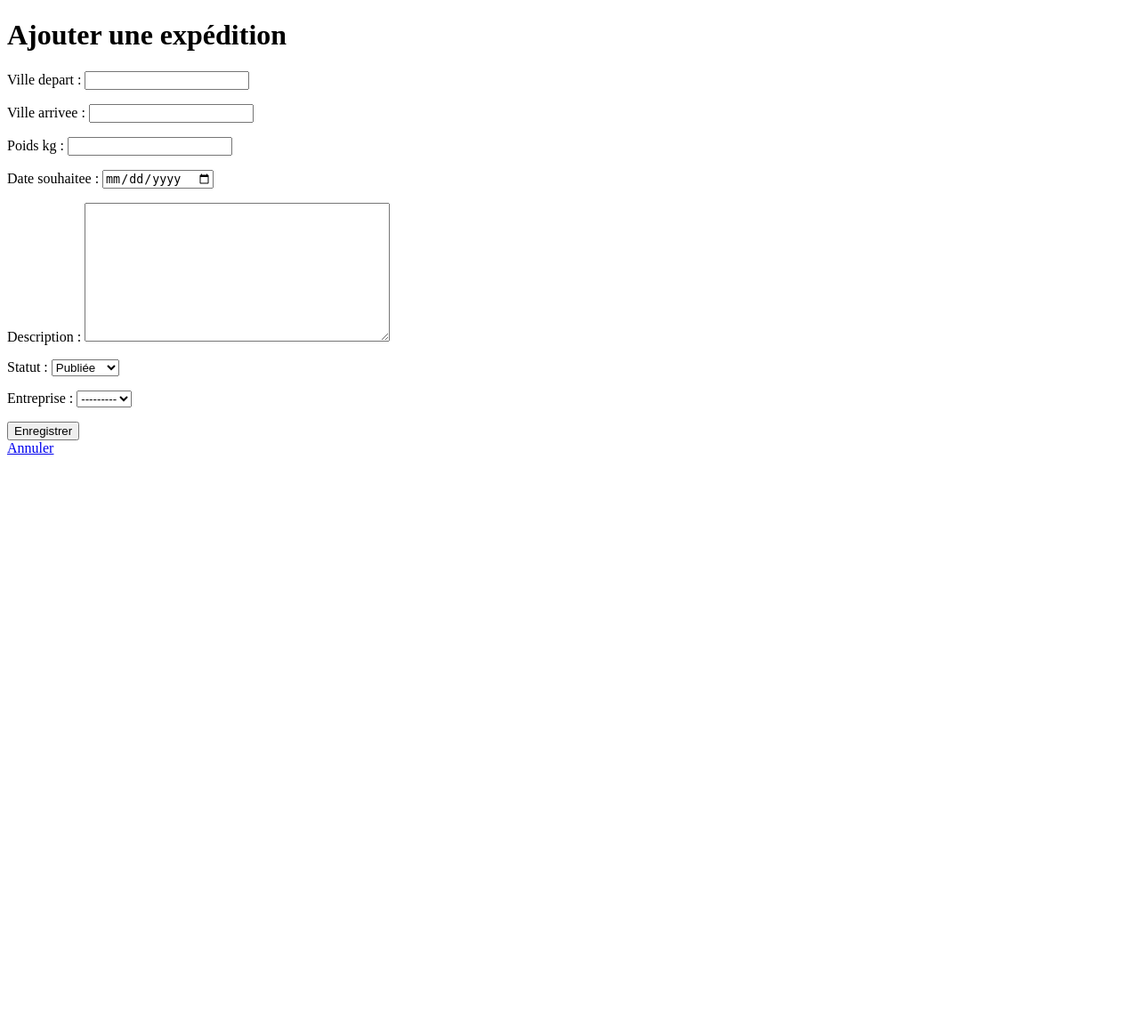
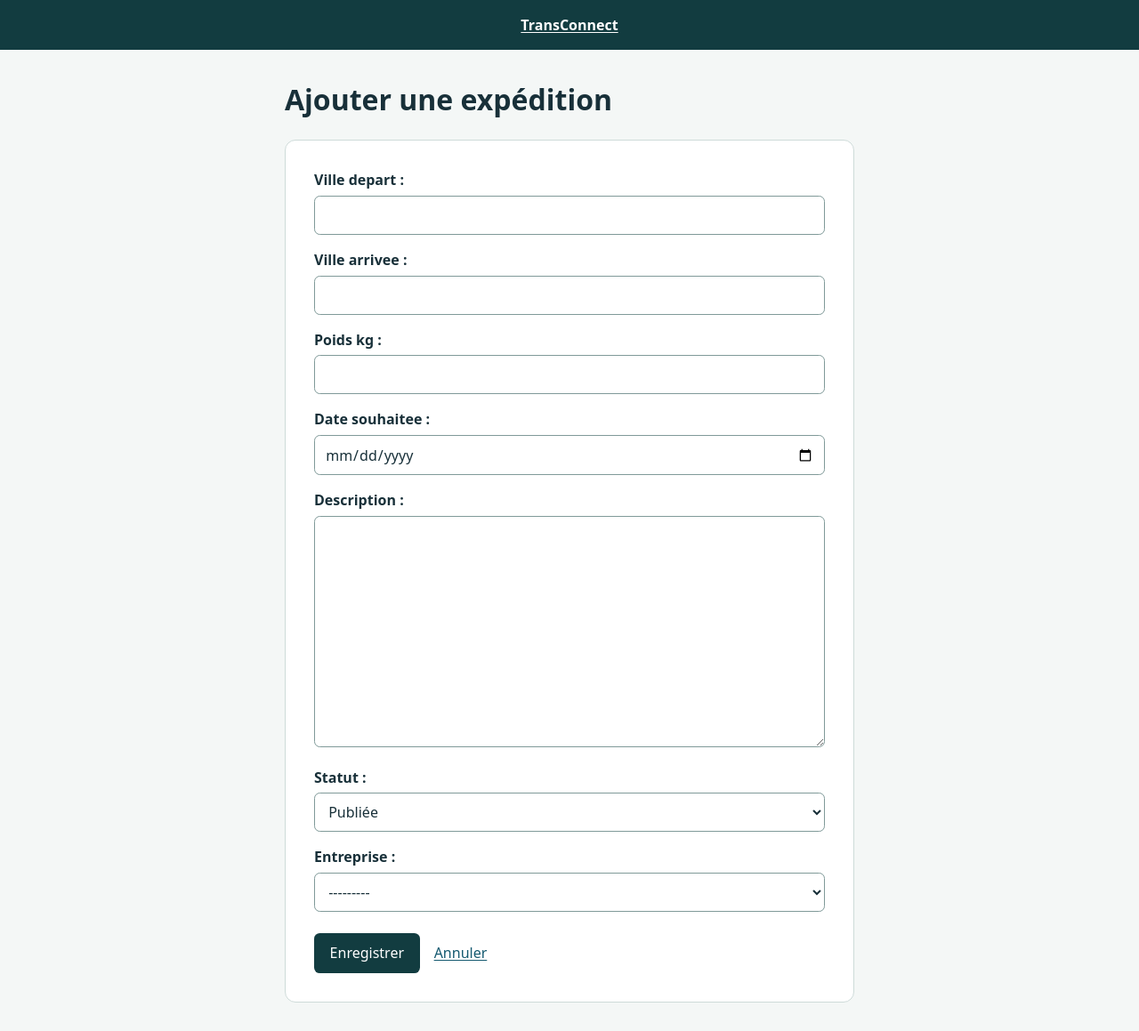
Before and after one commit to dhia772/2ayai, a Django app: page /expeditions/ajouter/ in a window 1280 px wide. Shown: the whole page at 89% size. Before the commit the page ends 511 px from the top, so only its background shows below. Run offline with Django 5.2, Linux system fonts and the light colour scheme; data that the repository does not hold is empty.

Commit message:
AI: style the shipment form

```diff
--- a/expeditionA/templates/expeditions/formulaire.html
+++ b/expeditionA/templates/expeditions/formulaire.html
@@ -4,8 +4,30 @@
     <meta charset="UTF-8">
     <meta name="viewport" content="width=device-width, initial-scale=1.0">
     <title>{% if object %}Modifier une expédition{% else %}Ajouter une expédition{% endif %}</title>
+    <style>
+        * { box-sizing: border-box; }
+        body { margin: 0; background: #f4f7f6; color: #183039; font: 1rem/1.5 system-ui, sans-serif; }
+        header { background: #123c40; padding: 1rem; text-align: center; }
+        header a { color: white; font-weight: 700; }
+        main { max-width: 42rem; margin: 2rem auto; padding: 0 1rem; }
+        h1 { font-size: clamp(1.5rem, 4vw, 2rem); }
+        form { background: white; border: 1px solid #cedbd9; border-radius: .75rem; padding: clamp(1rem, 4vw, 2rem); }
+        form p { margin: 0 0 1rem; }
+        label { display: block; font-weight: 650; margin-bottom: .35rem; }
+        input, select, textarea { width: 100%; min-height: 2.75rem; border: 1px solid #809a99; border-radius: .4rem; padding: .55rem .7rem; color: inherit; background: white; font: inherit; }
+        textarea { min-height: 7rem; resize: vertical; }
+        [aria-invalid="true"] { border-color: #922633; }
+        .errorlist { color: #922633; margin: 0 0 .4rem; padding-left: 1.25rem; }
+        :focus-visible { outline: 3px solid #287567; outline-offset: 3px; }
+        .actions { display: flex; flex-wrap: wrap; align-items: center; gap: .8rem 1rem; margin-top: 1.5rem; }
+        button { border: 0; border-radius: .4rem; padding: .65rem 1.1rem; background: #123c40; color: white; font: inherit; cursor: pointer; }
+        button:hover { background: #20565a; }
+        a { color: #155a70; text-underline-offset: .15em; }
+    </style>
 </head>
 <body>
+<header><a href="{% url 'expeditions:liste' %}">TransConnect</a></header>
+<main>
     {% if object %}
         <h1>Modifier l’expédition {{ object.reference }}</h1>
     {% else %}
@@ -15,13 +37,15 @@
     <form method="post">
         {% csrf_token %}
         {{ form.as_p }}
-        <button type="submit">Enregistrer</button>
+        <div class="actions">
+            <button type="submit">Enregistrer</button>
+            {% if object %}
+                <a href="{% url 'expeditions:detail' object.reference %}">Annuler</a>
+            {% else %}
+                <a href="{% url 'expeditions:liste' %}">Annuler</a>
+            {% endif %}
+        </div>
     </form>
-
-    {% if object %}
-        <a href="{% url 'expeditions:detail' object.reference %}">Annuler</a>
-    {% else %}
-        <a href="{% url 'expeditions:liste' %}">Annuler</a>
-    {% endif %}
+</main>
 </body>
 </html>
```
Also changed, not shown: AI_LOG.md (+2 -0 lines).
